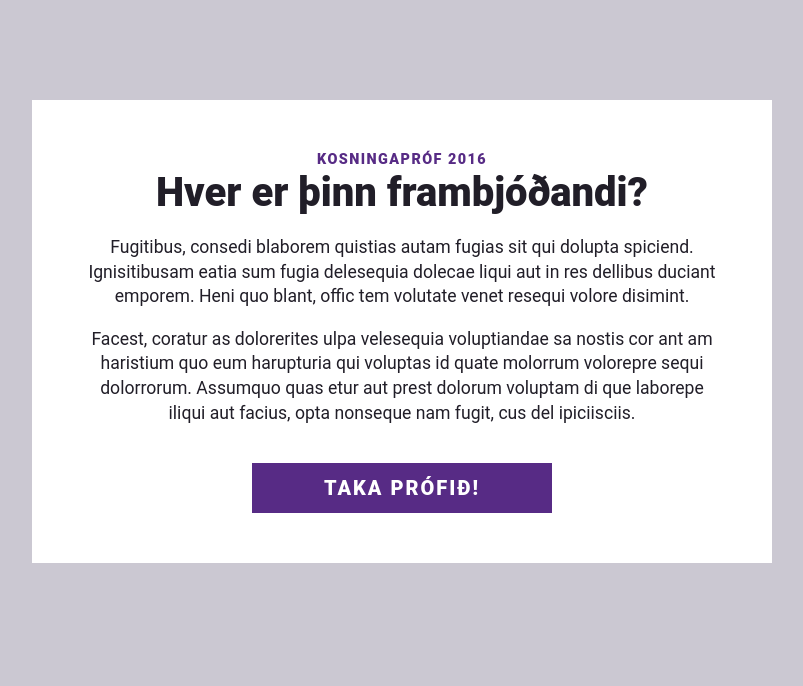
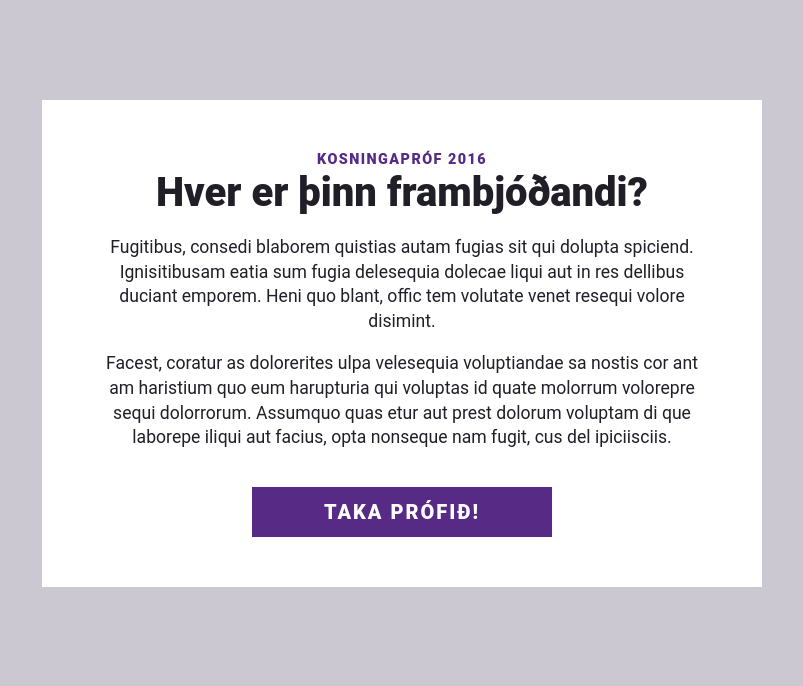
Before and after one commit to beltiras/vaa, a Django app: page / in a window 1280 px wide. Shown: the top 686 px of the page, without its empty margins (238-1041 px from the left). Run offline with Django 3.2, Linux system fonts and the light colour scheme; some libraries are stand-ins or nearby versions.

Commit message:
small css fix

```diff
--- a/static/css/grid.css
+++ b/static/css/grid.css
@@ -220,9 +220,6 @@
   }
 }
 @media (min-width: 992px) {
-  .container {
-    width: 970px;
-  }
 }
 @media (min-width: 1200px) {
 }
--- a/static/css/styles.css
+++ b/static/css/styles.css
@@ -105,9 +105,13 @@
     cursor: pointer;
 }
 
+
+/* Home screen */
+
 .home-screen {
+    display: block;
     text-align: center;
-    margin: 100px;
+    margin: 100px 0;
     padding: 50px;
     background: rgb(255, 255, 255);
 }
```
